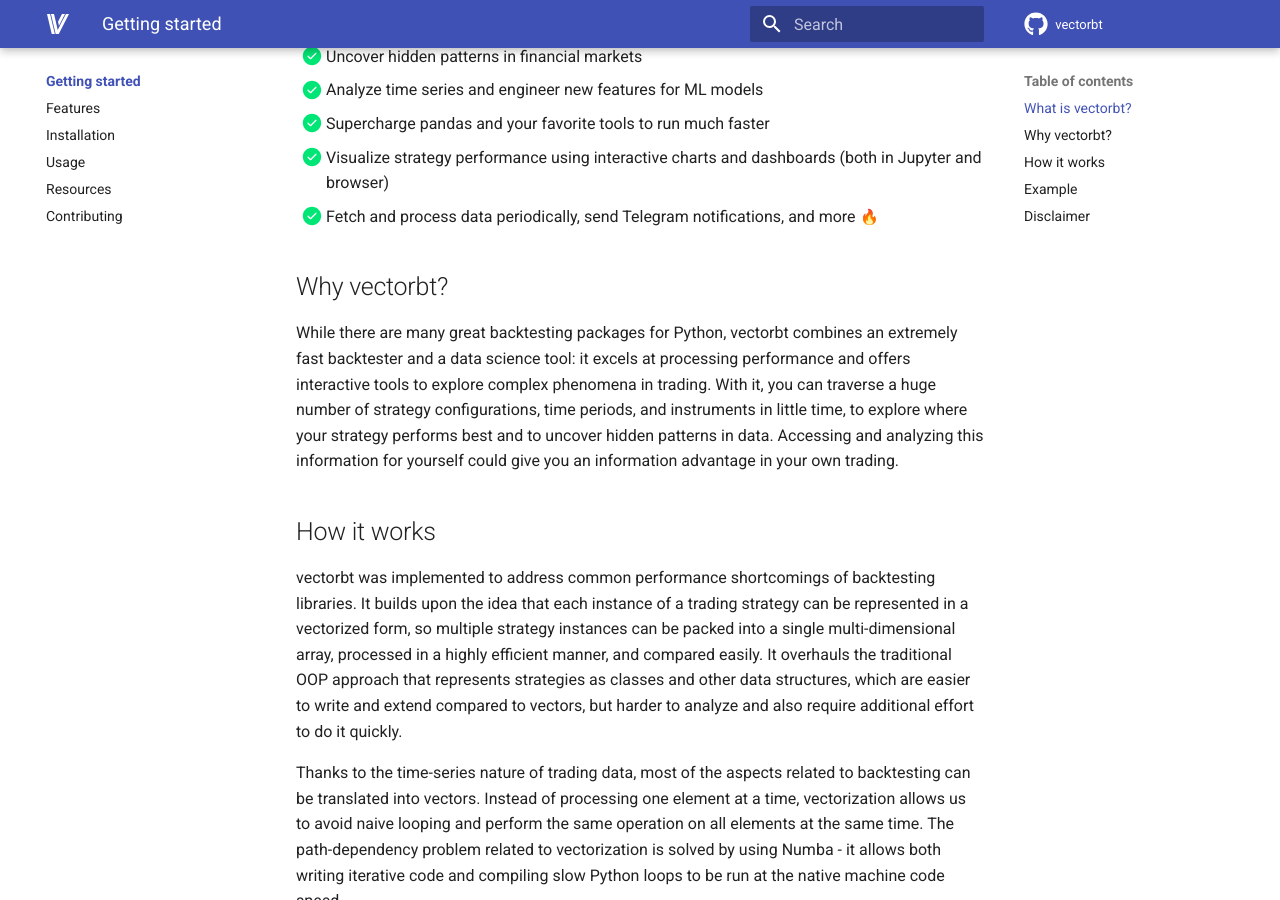
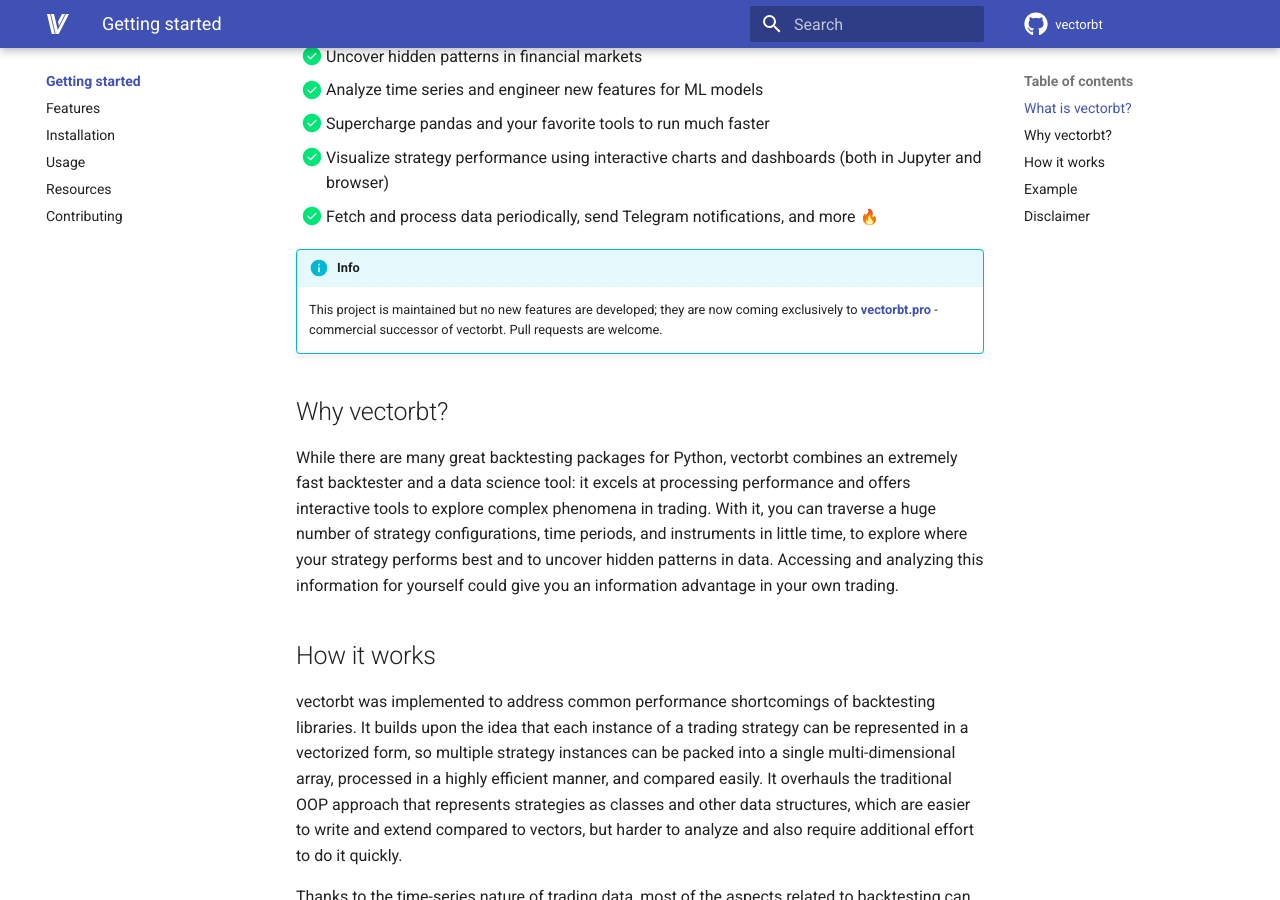
Before and after one commit to polakowo/vectorbt, an MkDocs documentation site: the page built from docs/docs/index.md, in a window 1280 px wide and 900 px high, scrolled down 947 px. Built offline with MkDocs 1.6.1 and Material for MkDocs 9.7.7, drawn with Linux system fonts in a browser that asks for light colours; emoji names are drawn with the system emoji font; comment, search, counter and statistics services are not loaded.

Commit message:
Update docs

```diff
--- a/docs/docs/index.md
+++ b/docs/docs/index.md
@@ -31,6 +31,10 @@
 - [x] Supercharge pandas and your favorite tools to run much faster
 - [x] Visualize strategy performance using interactive charts and dashboards (both in Jupyter and browser)
 - [x] Fetch and process data periodically, send Telegram notifications, and more :fire:
+
+!!! info
+    This project is maintained but no new features are developed; they are now coming exclusively to
+    [__vectorbt.pro__](https://vectorbt.pro/) - commercial successor of vectorbt. Pull requests are welcome.
 
 ## Why vectorbt?
 
```
Also changed, not shown: docs/docs/getting-started/features.md (+0 -4 lines).
